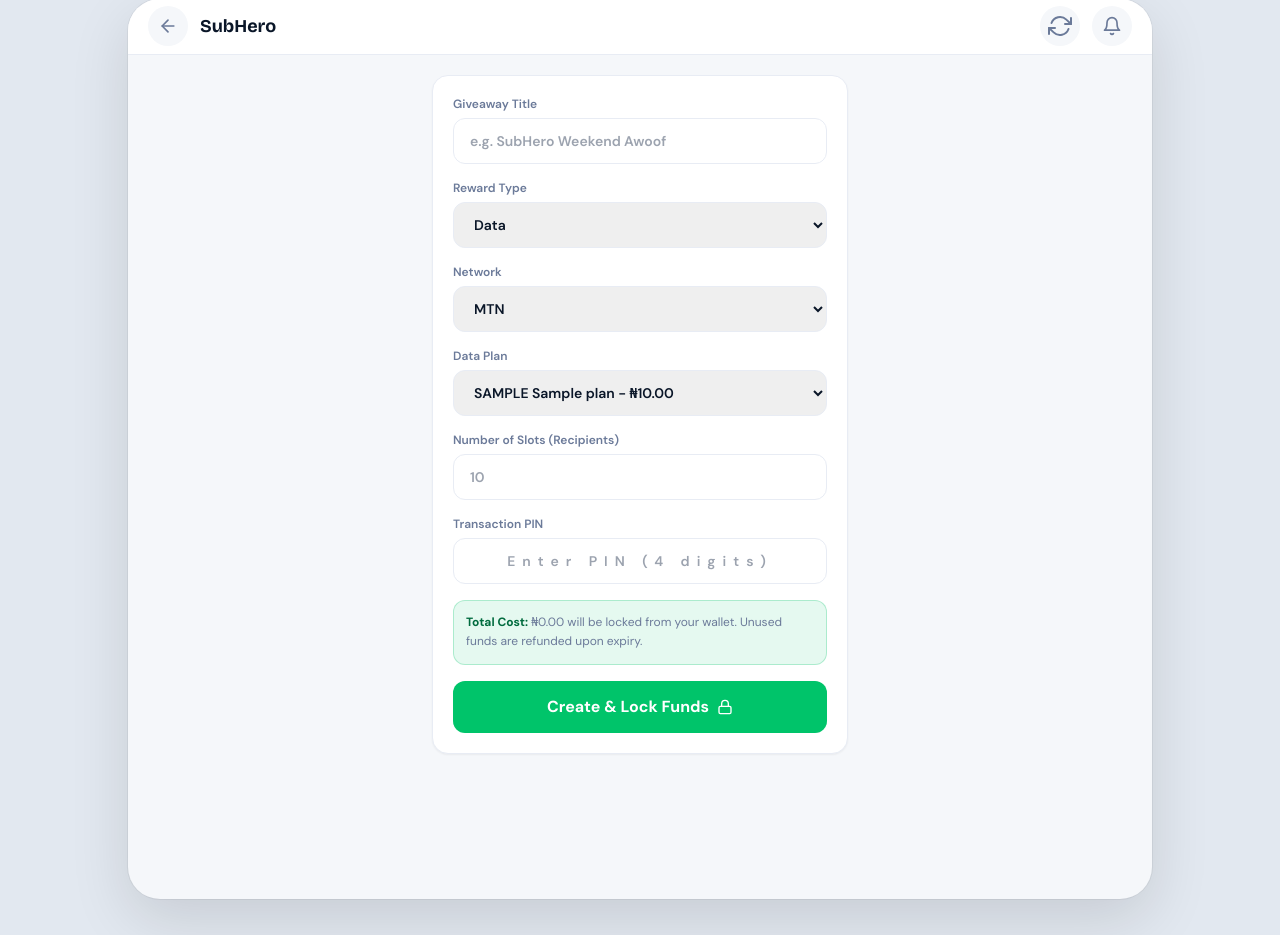
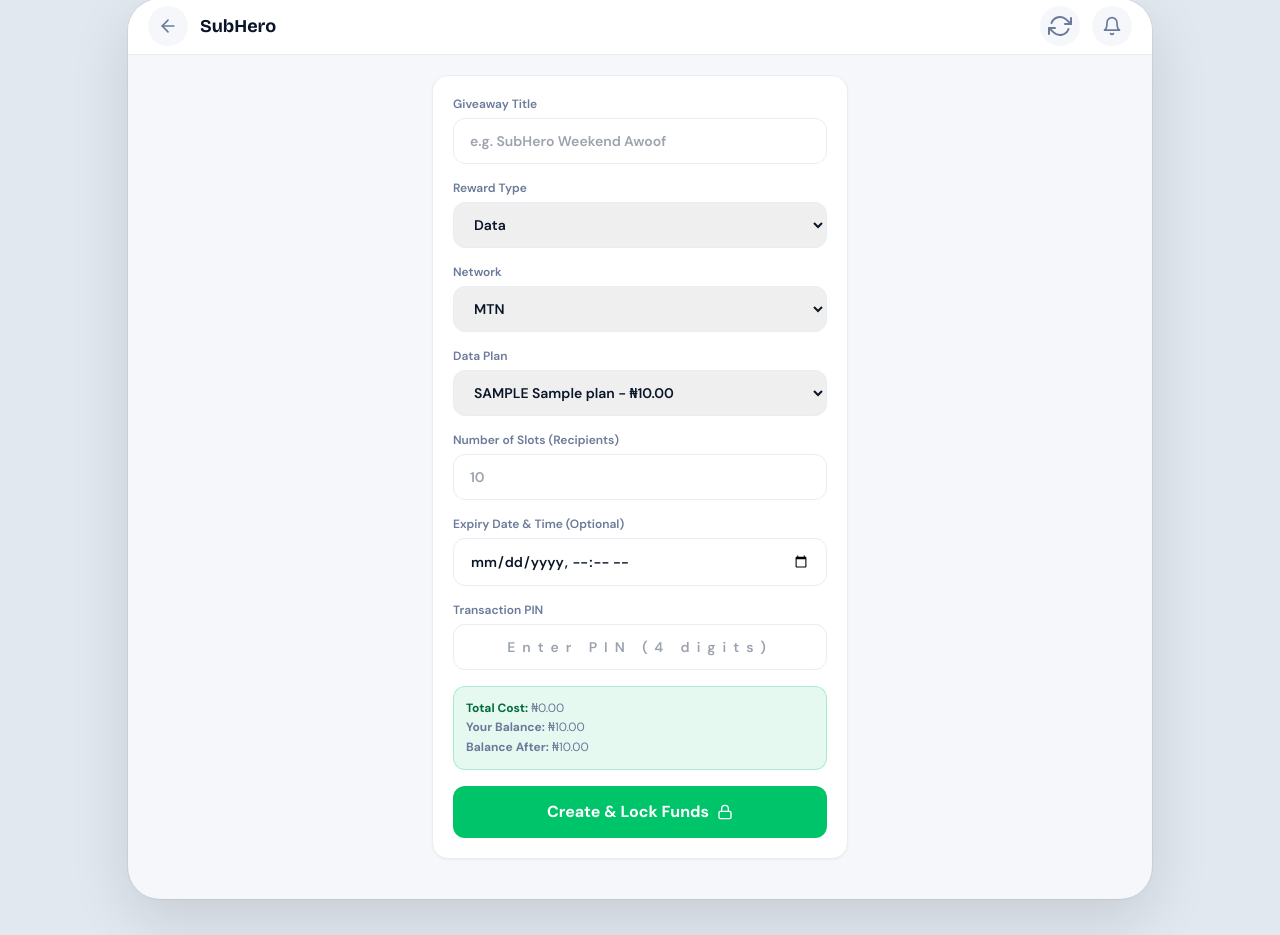
Before and after one commit to Eminenz07/SubHero, a Django app: page /giveaway/create/ in a window 1280 px wide. Shown: the part 38-973 px from the top of the page. Run offline with Django 5.2, Linux system fonts and the light colour scheme; a user stored in the database is signed in; tables that the repository leaves empty hold one stand-in row (values such as "Sample post"); data that the repository does not hold is empty; parts of the project's set-up code (start-up, migrations or seed data) failed here and were passed over.

Commit message:
feat: implement Phase C including cancel giveaway, share/download QR buttons, and expiry picker

```diff
--- a/apps/giveaway/urls.py
+++ b/apps/giveaway/urls.py
@@ -7,6 +7,7 @@ urlpatterns = [
     path('create/', views.create_giveaway, name='create'),
     path('mine/', views.my_giveaways, name='mine'),
     path('<str:slug>/detail/', views.giveaway_detail, name='detail'),
+    path('<str:slug>/cancel/', views.cancel_giveaway, name='cancel'),
 
     # Public Endpoints
     path('claim/<str:slug>/', views.claim_page, name='claim_page'),
--- a/apps/giveaway/views.py
+++ b/apps/giveaway/views.py
@@ -62,6 +62,24 @@ def create_giveaway(request):
 
             total_cost = amount_per_slot * slots
 
+            # Parse optional expires_at
+            expires_at = None
+            expires_at_raw = request.POST.get('expires_at')
+            if expires_at_raw:
+                from django.utils.dateparse import parse_datetime
+                from django.utils.timezone import is_aware, make_aware, get_current_timezone
+                parsed_dt = parse_datetime(expires_at_raw)
+                if parsed_dt:
+                    if not is_aware(parsed_dt):
+                        parsed_dt = make_aware(parsed_dt, get_current_timezone())
+                    if parsed_dt <= now():
+                        messages.error(request, "Expiry date and time must be in the future.")
+                        return redirect('giveaway:create')
+                    expires_at = parsed_dt
+                else:
+                    messages.error(request, "Invalid expiry date/time format.")
+                    return redirect('giveaway:create')
+
             with transaction.atomic():
                 wallet = Wallet.objects.select_for_update().get(user=request.user)
                 if wallet.balance < total_cost:
@@ -91,7 +109,8 @@ def create_giveaway(request):
                     amount_per_slot=amount_per_slot,
                     total_slots=slots,
                     total_locked=total_cost,
-                    qr_code_base64=qr_base64
+                    qr_code_base64=qr_base64,
+                    expires_at=expires_at
                 )
 
                 GiveawayEscrow.objects.create(
@@ -121,7 +140,8 @@ def create_giveaway(request):
 
     # GET Request
     plans = VTUPlan.objects.filter(is_active=True).order_by('network', 'subhero_price')
-    return render(request, 'giveaway/create.html', {'plans': plans})
+    wallet_balance = request.user.wallet.balance if hasattr(request.user, 'wallet') else Decimal('0.00')
+    return render(request, 'giveaway/create.html', {'plans': plans, 'wallet_balance': wallet_balance})
 
 
 @login_required
@@ -235,11 +255,12 @@ def claim_page(request, slug):
 def claim_status(request, slug, claim_id):
     claim = get_object_or_404(GiveawayClaim, id=claim_id, giveaway__slug=slug)
     if claim.status == 'SUCCESS':
+        redirect_url = reverse('giveaway:claim_success', kwargs={'slug': slug}) + f"?phone={claim.phone_number}"
         if request.headers.get('HX-Request'):
             response = HttpResponse()
-            response['HX-Redirect'] = reverse('giveaway:claim_success', kwargs={'slug': slug})
+            response['HX-Redirect'] = redirect_url
             return response
-        return redirect('giveaway:claim_success', slug=slug)
+        return redirect(redirect_url)
     elif claim.status == 'FAILED':
         if request.headers.get('HX-Request'):
             response = HttpResponse()
@@ -255,8 +276,58 @@ def claim_status(request, slug, claim_id):
 
 def claim_success(request, slug):
     giveaway = get_object_or_404(Giveaway, slug=slug)
-    return render(request, 'giveaway/success.html', {'giveaway': giveaway})
+    phone = request.GET.get('phone', '')
+    register_url = reverse('accounts:register') + f"?phone={phone}&source=giveaway&ref={slug}"
+    return render(request, 'giveaway/success.html', {
+        'giveaway': giveaway,
+        'phone': phone,
+        'register_url': register_url
+    })
 
 def claim_failed(request, slug):
     giveaway = get_object_or_404(Giveaway, slug=slug)
     return render(request, 'giveaway/failed.html', {'giveaway': giveaway})
+
+@login_required
+def cancel_giveaway(request, slug):
+    giveaway = get_object_or_404(Giveaway, slug=slug, host=request.user)
+
+    if giveaway.status != 'ACTIVE':
+        messages.error(request, "Only active giveaways can be cancelled.")
+        return redirect('giveaway:detail', slug=slug)
+
+    if giveaway.claimed_slots > 0:
+        messages.error(request, "Giveaways with active claims cannot be cancelled.")
+        return redirect('giveaway:detail', slug=slug)
+
+    try:
+        with transaction.atomic():
+            wallet = Wallet.objects.select_for_update().get(user=request.user)
+            balance_before = wallet.balance
+
+            # Refund escrow
+            refund_amount = giveaway.total_locked
+            wallet.balance += refund_amount
+            wallet.save()
+
+            # Update giveaway
+            giveaway.status = 'CANCELLED'
+            giveaway.save()
+
+            # Transaction log
+            WalletTransaction.objects.create(
+                wallet=wallet,
+                txn_type=WalletTransaction.TxnType.REFUND,
+                amount=refund_amount,
+                balance_before=balance_before,
+                balance_after=wallet.balance,
+                status=WalletTransaction.Status.SUCCESS,
+                reference=f"GWY_REFUND_{giveaway.id}",
+                description=f"Cancelled giveaway refund: {giveaway.title}"
+            )
+
+        messages.success(request, f"Giveaway cancelled successfully! ₦{refund_amount} has been refunded to your wallet.")
+    except Exception as e:
+        messages.error(request, f"Failed to cancel giveaway: {str(e)}")
+
+    return redirect('giveaway:mine')
--- a/templates/giveaway/create.html
+++ b/templates/giveaway/create.html
@@ -66,12 +66,19 @@
                 </div>
 
                 <div class="flex flex-col gap-1.5">
+                    <label class="text-xs font-semibold text-text-secondary">Expiry Date & Time (Optional)</label>
+                    <input type="datetime-local" name="expires_at" id="expires_at" class="w-full px-4 py-3 rounded-xl border border-surface-border text-sm font-semibold text-text-primary focus:outline-none focus:border-brand-primary" />
+                </div>
+
+                <div class="flex flex-col gap-1.5">
                     <label class="text-xs font-semibold text-text-secondary">Transaction PIN</label>
                     <input type="text" inputmode="numeric" pattern="[0-9]{4}" name="transaction_pin" placeholder="Enter PIN (4 digits)" maxlength="4" oninput="this.value=this.value.replace(/[^0-9]/g,'')" required class="w-full px-4 py-3 rounded-xl border border-surface-border text-sm font-semibold text-text-primary focus:outline-none focus:border-brand-primary tracking-[0.5em] text-center" />
                 </div>
 
-                <div class="bg-brand-accent/10 border border-brand-accent/25 rounded-xl p-3 text-xs text-text-secondary leading-relaxed">
-                    <span class="font-bold text-brand-primary">Total Cost:</span> ₦<span id="total_cost_display">0.00</span> will be locked from your wallet. Unused funds are refunded upon expiry.
+                <div class="bg-brand-accent/10 border border-brand-accent/25 rounded-xl p-3 text-xs text-text-secondary leading-relaxed space-y-1">
+                    <div><span class="font-bold text-brand-primary">Total Cost:</span> ₦<span id="total_cost_display">0.00</span></div>
+                    <div><span class="font-bold">Your Balance:</span> ₦{{ wallet_balance|floatformat:2 }}</div>
+                    <div><span class="font-bold">Balance After:</span> ₦<span id="remaining_balance_display">{{ wallet_balance|floatformat:2 }}</span></div>
                 </div>
 
                 <button type="submit" class="btn btn-primary btn-block py-3 rounded-xl font-bold flex items-center justify-center gap-2 mt-4">
@@ -141,6 +148,16 @@
 
         const total = (amount * slots).toFixed(2);
         document.getElementById('total_cost_display').innerText = total;
+
+        const balance = parseFloat("{{ wallet_balance }}") || 0;
+        const remaining = (balance - total).toFixed(2);
+        const remDisplay = document.getElementById('remaining_balance_display');
+        remDisplay.innerText = remaining;
+        if (remaining < 0) {
+            remDisplay.parentElement.style.color = '#EF4444';
+        } else {
+            remDisplay.parentElement.style.color = '';
+        }
     }
 
     document.getElementById('slots').addEventListener('input', calculateTotal);
```
Also changed, not shown: templates/giveaway/detail.html (+29 -3 lines).
